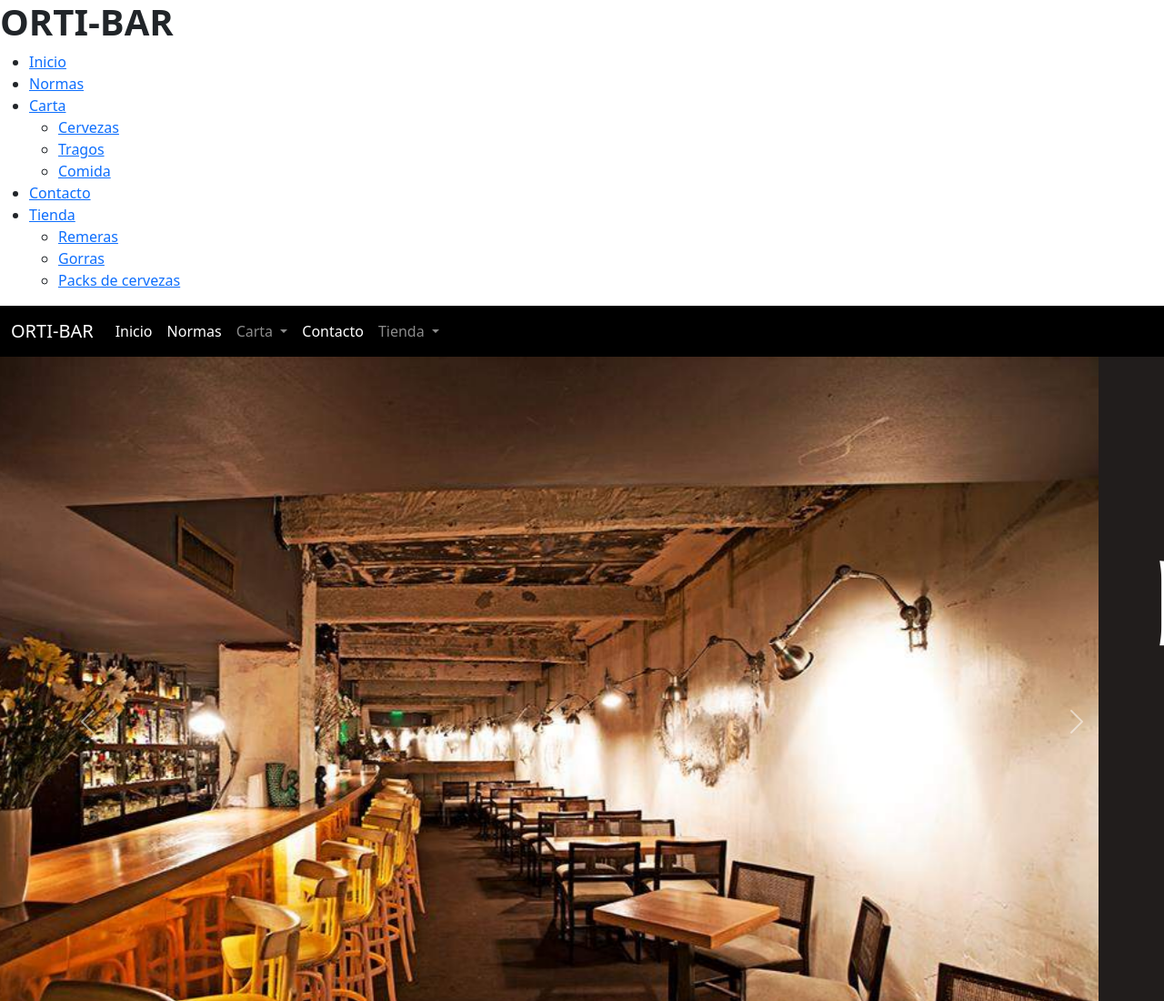
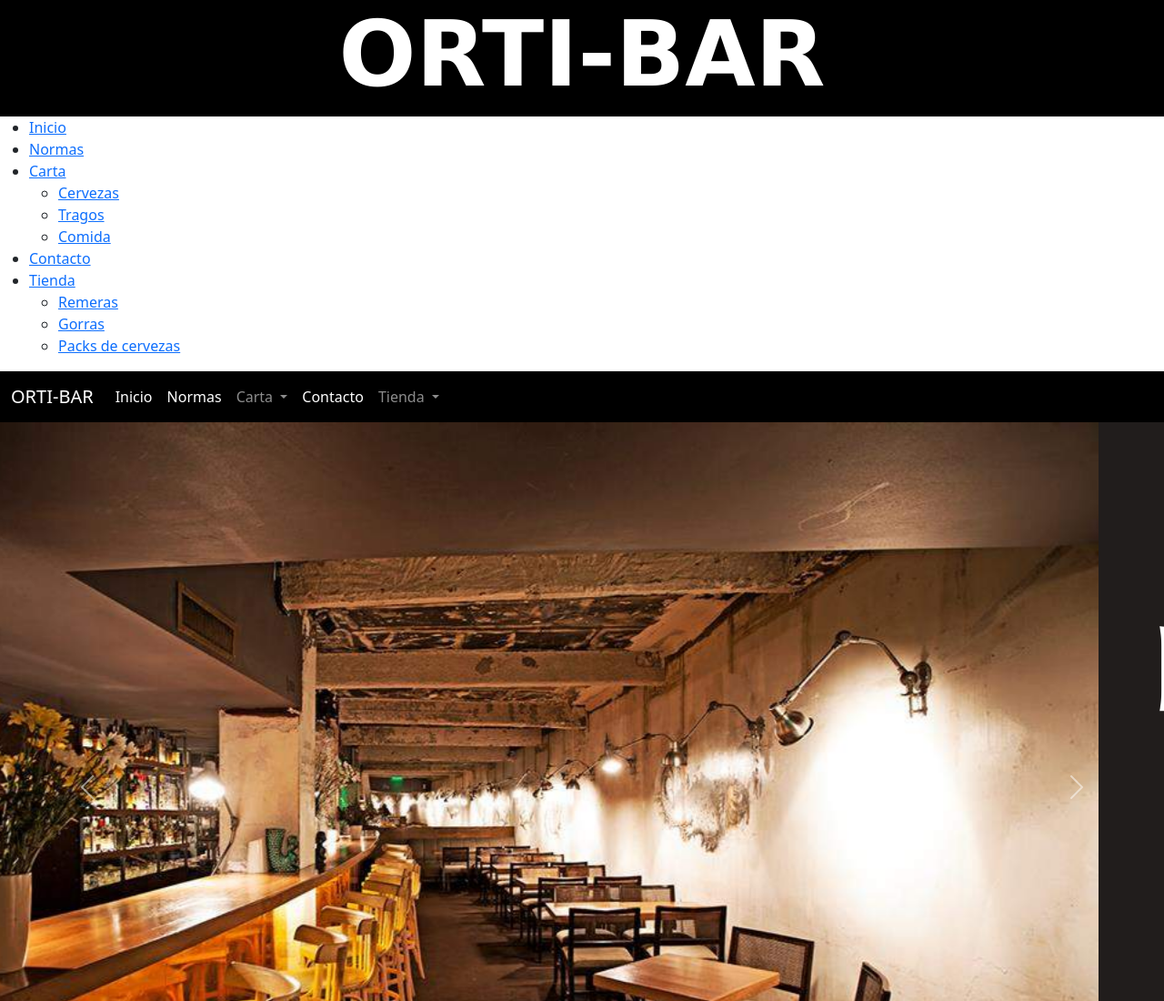
Before and after one commit to Lucas-A-Flores-Soto/ortibar-1, a website: page index.html in a window 1280 px wide. Shown: the top 1100 px of the page at 91% size. Drawn offline with nearby package versions, Linux system fonts and the light colour scheme.

Commit message:
encabezado

```diff
--- a/scss/base/_extends.scss
+++ b/scss/base/_extends.scss
@@ -12,3 +12,8 @@
     padding: 10px;
 
  }
+
+ %display-flex-center {
+   display: flex;
+   justify-content: center;
+ }
--- a/scss/componentes/_encabezados.scss
+++ b/scss/componentes/_encabezados.scss
@@ -1 +1,16 @@
-@import "../base/variables"
+@import "../base/variables";
+@import "../base/extends";
+
+header {
+    background-color: black;
+    width: $ancho;
+    @extend %display-flex-center;
+
+    .encabezado {
+        color: $color-secundario;
+        font-size: $font-size-encabezado;
+        font-family: $font-family-encabezado;
+
+
+    }
+}
```
Also changed, not shown: css/style.css, 1 other file.
